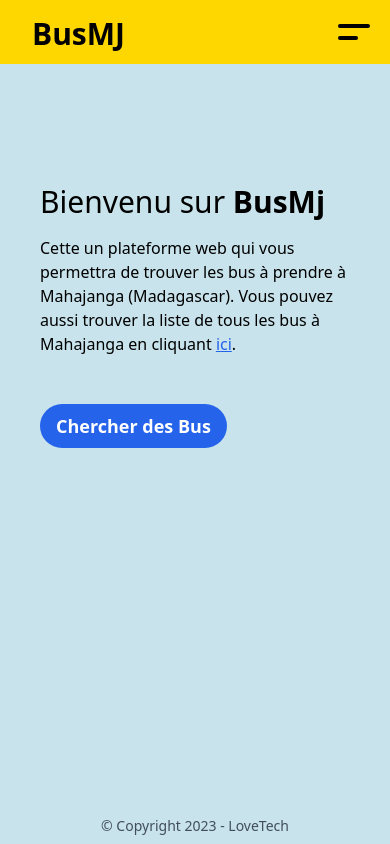
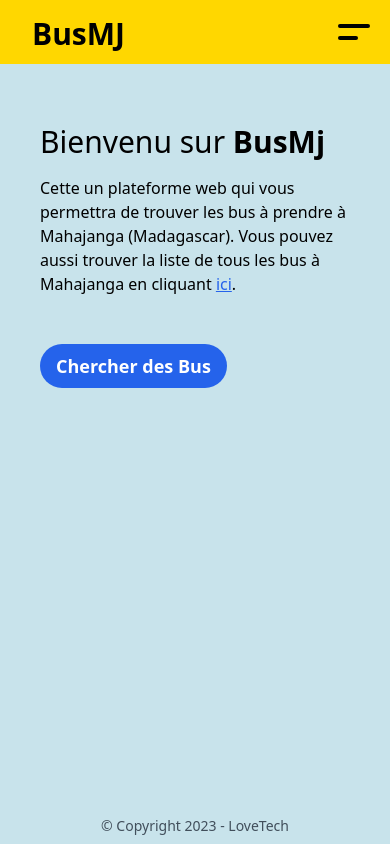
Before and after one commit to Toukoms/bus-mahajanga, a React (Vite) app: page / in a window 390 px wide. Shown: the top 844 px of the page. Built offline with nearby package versions, Linux system fonts and the light colour scheme.

Commit message:
style: Change some style to improve responsiveness.

```diff
--- a/src/app/home/page.tsx
+++ b/src/app/home/page.tsx
@@ -2,7 +2,7 @@ import { Link } from "react-router-dom";
 
 const HomePage = () => {
   return (
-    <div className="flex justify-between items-center h-[32rem] gap-4 px-2 lg:px-12 xl:px-20 py-24 w-[100vw-3rem]">
+    <div className="flex justify-between items-center md:h-[32rem] gap-4 px-2 lg:px-12 xl:px-20 pt-12 md:py-24 w-[100vw-3rem]">
       <div className="max-w-lg md:max-w-xl flex flex-col gap-4">
         <h1 className="text-3xl">
           Bienvenu sur <b>BusMj</b>
@@ -30,7 +30,7 @@ const HomePage = () => {
         <img
           src="/assets/bus.png"
           alt=" "
-          className="absolute top-0 left-0 w-full h-full object-cover object-left"
+          className="absolute top-0 left-0 hidden md:block w-full md:h-full object-cover object-left"
         />
       </div>
     </div>
--- a/src/app/layout.tsx
+++ b/src/app/layout.tsx
@@ -4,13 +4,13 @@ import Footer from "../components/footer";
 
 const RootLayout = () => {
   return (
-    <div className="flex flex-col justify-between min-h-screen">
+    <>
       <Header />
       <main className="mx-8 mt-3 mb-2 flex-1">
         <Outlet />
       </main>
       <Footer />
-    </div>
+    </>
   );
 };
 
--- a/src/components/header.tsx
+++ b/src/components/header.tsx
@@ -34,7 +34,7 @@ const Header = () => {
       </button>
 
       <nav
-        className={`absolute top-0 left-1/2 w-1/2 h-[100dvh] flex md:hidden flex-col gap-4 px-4 pt-12 text-xl font-semibold transition-all duration-300 bg-green-400 ${
+        className={`absolute top-0 left-1/2 w-1/2 h-[100dvh] flex md:hidden flex-col gap-4 px-4 pt-20 text-xl font-semibold transition-all duration-300 bg-yellow-400 ${
           !open ? "translate-x-full" : "translate-x-0"
         }`}
       >
@@ -46,11 +46,16 @@ const Header = () => {
         </button>
         <Link
           to="/search"
+          onClick={toggleOpen}
           className="hover:border-b border-foreground mb-[0.2px]"
         >
           Chercher des bus
         </Link>
-        <Link to="/bus" className="hover:border-b border-foreground mb-[0.2px]">
+        <Link
+          to="/bus"
+          onClick={toggleOpen}
+          className="hover:border-b border-foreground mb-[0.2px]"
+        >
           Tous les bus
         </Link>
       </nav>
--- a/src/index.css
+++ b/src/index.css
@@ -1,11 +1,6 @@
 @tailwind base;
 @tailwind components;
 @tailwind utilities;
-
-html,
-body {
-  height: 100%;
-}
 
 :root {
   --background: 200 227 235;
@@ -28,8 +23,17 @@ body {
 }
 
 body {
+  height: 100dvh;
+  overflow-y: auto;
+}
+
+#root {
+  display: flex;
+  flex-direction: column;
+  justify-content: space-between;
   background-color: rgb(var(--background));
   color: rgb(var(--foreground));
+  min-height: 100dvh;
   overflow-x: hidden;
 }
 
```
